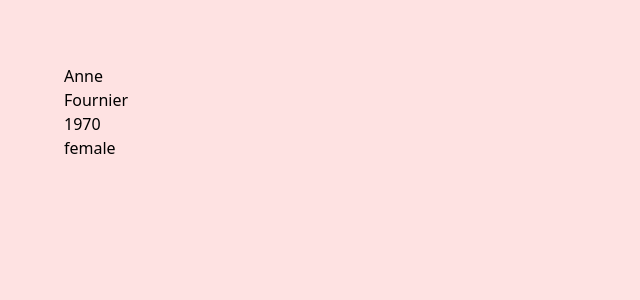
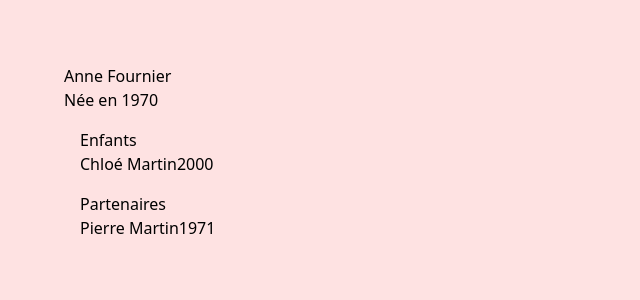
Before and after one commit to andrew-ob/Family-tree-2026-vue, a Nuxt app: page /person/anneId in a window 1280 px wide. Shown: the top 300 px of the page, without its empty margins (0-640 px from the left). Built offline with nearby package versions, Linux system fonts and the light colour scheme.

Commit message:
feat(person): show parents, children, siblings and partners on person page

```diff
--- a/app/pages/person/[id].vue
+++ b/app/pages/person/[id].vue
@@ -1,11 +1,29 @@
 <template>
   <main>
-    <div v-if="person">
-      <div>{{ person.firstName }}</div>
-      <div>{{ person.lastName }}</div>
-      <div>{{ person.birthDate }}</div>
-      <div>{{ person.deathDate }}</div>
-      <div>{{ person.sex }}</div>
+    <div v-if="personDetails">
+      <PersonHeader
+        :person="personDetails.person"
+      />
+
+      <PersonSummaryList
+        title="Parents"
+        :persons="personDetails.parents"
+      />
+
+      <PersonSummaryList
+        title="Enfants"
+        :persons="personDetails.children"
+      />
+
+      <PersonSummaryList
+        title="Frères et soeurs"
+        :persons="siblings"
+      />
+
+      <PersonSummaryList
+        title="Partenaires"
+        :persons="personDetails.partners"
+      />
     </div>
 
     <div v-else>
@@ -16,7 +34,8 @@
 
 <script setup lang="ts">
 const route = useRoute()
-const { getPersonById } = useFamily()
+const { getPersonDetails } = useFamily()
 
-const person = computed(() => getPersonById(String(route.params.id)))
+const personDetails = computed(() => getPersonDetails(route.params.id as string))
+const siblings = computed(() => personDetails.value?.siblings.map(s => s.person) ?? [])
 </script>
```
Also changed, not shown: 1 other file (tests, documents, lock files or other folders).
